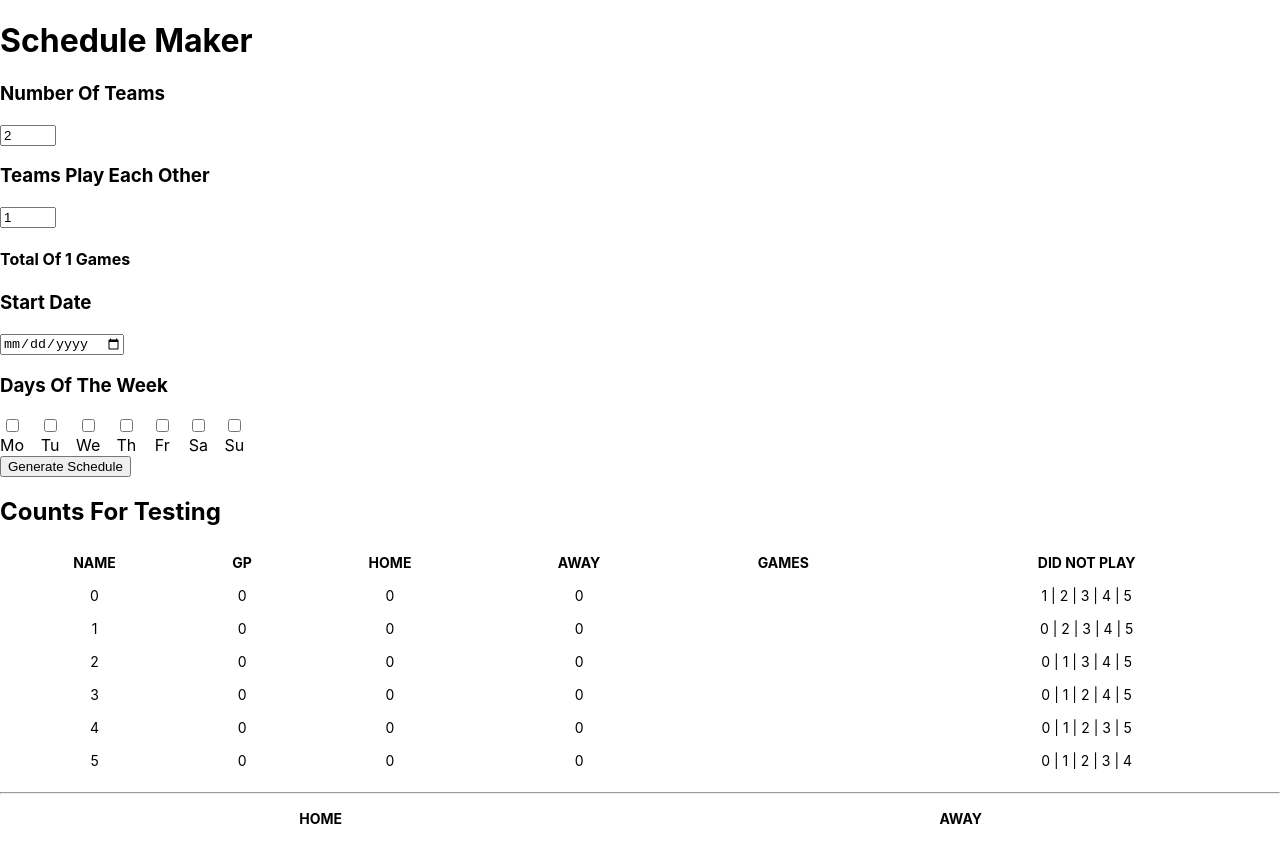
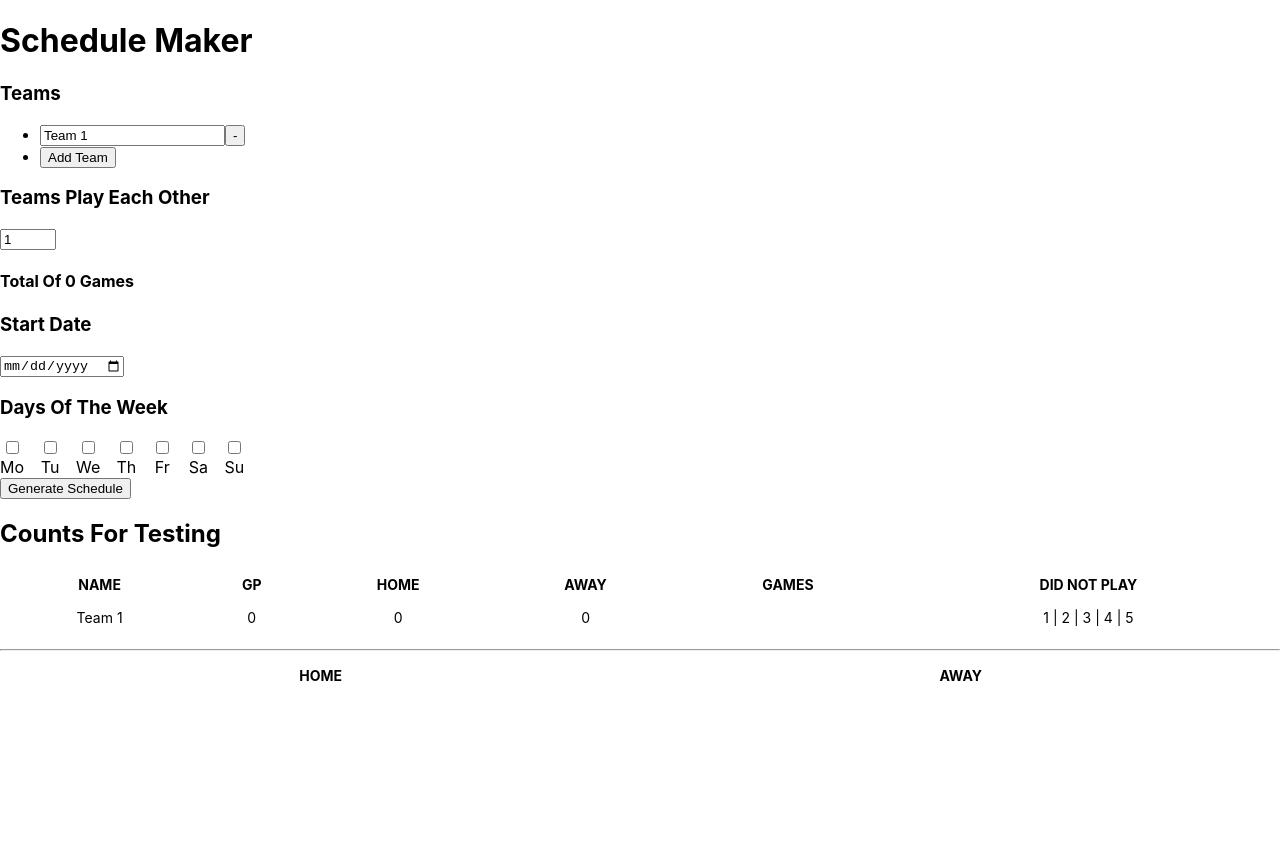
Before and after one commit to Phantomat0/Schedule-Maker, a React (Create React App) app: page / in a window 1280 px wide. After the commit the page ends 800 px from the top, so only its background shows below. Built offline with nearby package versions, Linux system fonts and the light colour scheme.

Commit message:
Custom teams list

```diff
--- a/src/App.tsx
+++ b/src/App.tsx
@@ -1,6 +1,6 @@
 import { useState } from "react";
 import ScheduleCreator from "./ScheduleCreator";
-import { randFromArray } from "./utilts";
+import TeamList from "./TeamList";
 
 const DAYS_OF_THE_WEEK = [
   {
@@ -36,7 +36,7 @@ const DAYS_OF_THE_WEEK = [
 type HomeAwayTuple = [number, number];
 
 function App() {
-  const [numberOfTeams, setNumberOfTeams] = useState<number>(2);
+  const [teamsList, setTeamsList] = useState<string[]>(["Team 1"]);
   const [numberOfGamesAgainstEachTeam, setNumberOfGamesAgainstEachTeam] =
     useState<number>(1);
   const [daysOfTheWeek, setDaysOfTheWeek] = useState<number[]>([]);
@@ -66,18 +66,6 @@ function App() {
     setStartDate(date);
   };
 
-  const handleNumberOfTeamsChange = (e: any) => {
-    const value = parseInt(e.target.value as string);
-
-    const MIN_VALUE = 2;
-    const MAX_VALUE = 14;
-
-    if (value < MIN_VALUE || value > MAX_VALUE) {
-    } else {
-      setNumberOfTeams(value);
-    }
-  };
-
   const handleNumberOfGamesAgainstEachTeamChange = (e: any) => {
     const games = e.target.value as number;
 
@@ -92,14 +80,16 @@ function App() {
 
   const getTotalNumberOfGames = () => {
     return (
-      (numberOfTeams - 1) * numberOfGamesAgainstEachTeam * (numberOfTeams / 2)
+      (teamsList.length - 1) *
+      numberOfGamesAgainstEachTeam *
+      (teamsList.length / 2)
     );
   };
 
   const generateSchedule = () => {
     const timeStart = performance.now();
     const schedule = new ScheduleCreator(
-      new Array(numberOfTeams).fill(1).map((el, index) => `${index}`),
+      new Array(teamsList.length).fill(1).map((el, index) => `${index}`),
       [2, 5],
       {
         gamesAgainstEachTeam: numberOfGamesAgainstEachTeam,
@@ -117,14 +107,8 @@ function App() {
     <div className="App">
       <h1>Schedule Maker</h1>
 
-      <h3>Number Of Teams</h3>
-      <input
-        type="number"
-        onChange={handleNumberOfTeamsChange}
-        min="2"
-        max="14"
-        defaultValue={2}
-      ></input>
+      <h3>Teams</h3>
+      <TeamList teamList={teamsList} setTeamsList={setTeamsList} />
 
       <h3>Teams Play Each Other</h3>
       <input
@@ -181,25 +165,25 @@ function App() {
           </tr>
         </thead>
         <tbody>
-          {TEAM_IDS.map((team) => {
+          {teamsList.map((team, index) => {
             return (
               <tr>
                 <td>{team}</td>
                 <td>
-                  {schedule.filter((matchup) => matchup.includes(team)).length}
+                  {schedule.filter((matchup) => matchup.includes(index)).length}
                 </td>
                 <td>
-                  {schedule.filter((matchup) => matchup[0] === team).length}
+                  {schedule.filter((matchup) => matchup[0] === index).length}
                 </td>
                 <td>
-                  {schedule.filter((matchup) => matchup[1] === team).length}
+                  {schedule.filter((matchup) => matchup[1] === index).length}
                 </td>
                 <td>
                   {schedule
                     .reduce((acc: number[], val) => {
-                      if (val.includes(team) === false) return acc;
+                      if (val.includes(index) === false) return acc;
 
-                      const opp = val[0] === team ? val[1] : val[0];
+                      const opp = val[0] === index ? val[1] : val[0];
 
                       acc.push(opp);
 
@@ -212,15 +196,15 @@ function App() {
                     (id) =>
                       schedule
                         .reduce((acc: number[], val) => {
-                          if (val.includes(team) === false) return acc;
+                          if (val.includes(index) === false) return acc;
 
-                          const opp = val[0] === team ? val[1] : val[0];
+                          const opp = val[0] === index ? val[1] : val[0];
 
                           acc.push(opp);
 
                           return acc;
                         }, [])
-                        .includes(id) === false && id !== team
+                        .includes(id) === false && id !== index
                   ).join(" | ")}
                 </td>
               </tr>
--- /dev/null
+++ b/src/TeamList.tsx
@@ -0,0 +1,66 @@
+interface TeamListProps {
+  teamList: string[];
+  setTeamsList: React.Dispatch<React.SetStateAction<string[]>>;
+}
+
+const TeamList: React.FC<TeamListProps> = ({ teamList, setTeamsList }) => {
+  const onInputChange = (e: any) => {
+    const indexOfTeam = parseInt(
+      e.target.attributes.getNamedItem("data-team-id").value
+    );
+
+    const newTeamList = teamList;
+
+    newTeamList[indexOfTeam] = e.target.value;
+
+    console.log(newTeamList);
+
+    setTeamsList([...newTeamList]);
+  };
+
+  const handleDeleteTeam = (e: any) => {
+    const indexOfTeam = parseInt(
+      e.target.attributes.getNamedItem("data-team-id").value
+    );
+
+    let teams = teamList;
+
+    teams.splice(indexOfTeam, 1);
+
+    setTeamsList([...teams]);
+  };
+
+  const handleAddNewTeam = () => {
+    // Get the id of the new Team, which is the length of the team list
+    const newTeamId = teamList.length + 1;
+
+    setTeamsList([...teamList, `Team ${newTeamId}`]);
+  };
+
+  return (
+    <div className="team-list-wrapper">
+      <ul>
+        {teamList.map((team, index) => {
+          return (
+            <li>
+              <input
+                type="text"
+                value={teamList[index]}
+                data-team-id={index}
+                onChange={onInputChange}
+              />
+              <button data-team-id={index} onClick={handleDeleteTeam}>
+                -
+              </button>
+            </li>
+          );
+        })}
+        <li>
+          <button onClick={handleAddNewTeam}>Add Team</button>
+        </li>
+      </ul>
+    </div>
+  );
+};
+
+export default TeamList;
```
